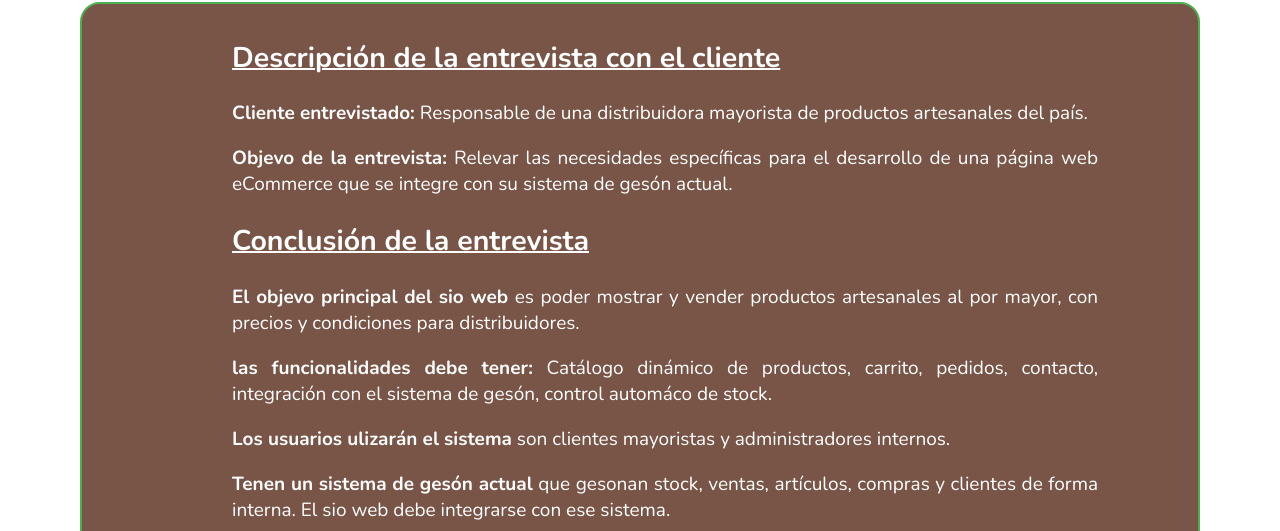
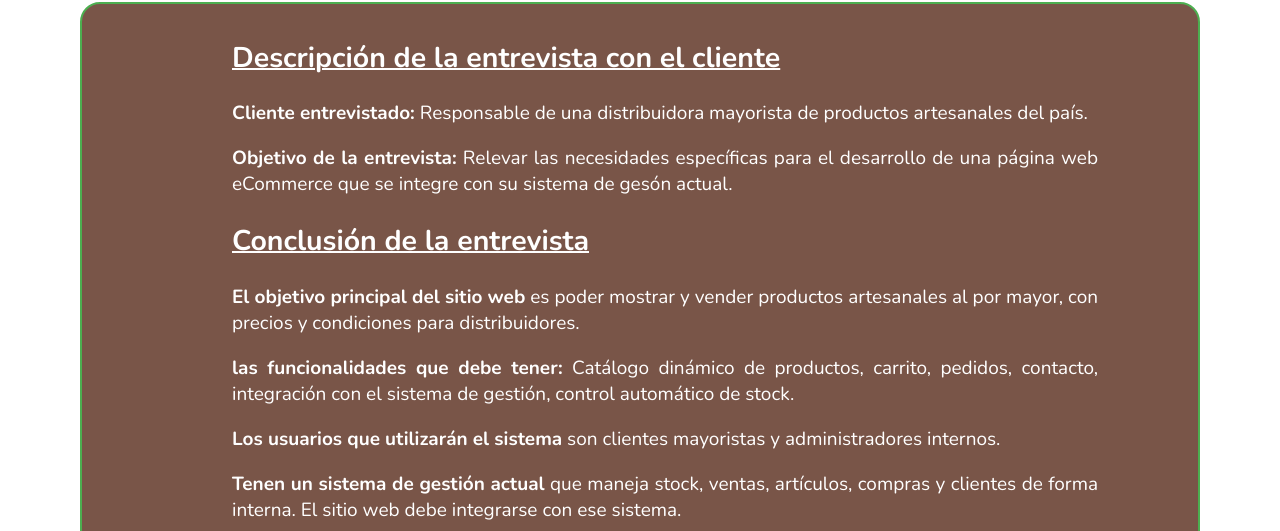
Before and after one commit to MatiasAndresGonzalez/Presupuesto-TierraViva, a plain HTML site: page index.html in a window 1280 px wide. Shown: the part 218-749 px from the top of the page. Drawn offline with nearby package versions, Linux system fonts and the light colour scheme; a web font is replaced by a local one.

Commit message:
ultimo arreglo antes de presentarlo

```diff
--- a/index.html
+++ b/index.html
@@ -39,41 +39,41 @@
                 productos artesanales del país.
             </p>
             <p>
-                <b>Objevo de la entrevista:</b> Relevar las necesidades específicas para el
+                <b>Objetivo de la entrevista:</b> Relevar las necesidades específicas para el
                 desarrollo de una página web eCommerce que se integre con su sistema de
                 gesón actual.
             </p>
             <h2>Conclusión de la entrevista</h2>
             <p>
-                <b>El objevo principal del sio web</b> es poder mostrar y vender productos artesanales al por mayor, con
+                <b>El objetivo principal del sitio web</b> es poder mostrar y vender productos artesanales al por mayor, con
                 precios y
                 condiciones para distribuidores.
             </p>
             <p>
-                <b>las funcionalidades debe tener:</b> Catálogo dinámico de productos, carrito, pedidos, contacto,
+                <b>las funcionalidades que debe tener:</b> Catálogo dinámico de productos, carrito, pedidos, contacto,
                 integración con
-                el sistema de gesón, control automáco de stock.
+                el sistema de gestión, control automático de stock.
             </p>
             <p>
-                <b>Los usuarios ulizarán el sistema</b> son clientes mayoristas y administradores internos.
+                <b>Los usuarios que utilizarán el sistema</b> son clientes mayoristas y administradores internos.
             </p>
             <p>
-                <b>Tenen un sistema de gesón actual</b> que gesonan stock, ventas, artículos, compras y clientes de
+                <b>Tenen un sistema de gestión actual</b> que maneja stock, ventas, artículos, compras y clientes de
                 forma
                 interna.
-                El sio web debe integrarse con ese sistema.
+                El sitio web debe integrarse con ese sistema.
             </p>
             <p>
-                <b>Desean modificar los productos desde</b> el sistema de gesón interno y la web debe reflejar los
+                <b>Desean modificar los productos desde</b> el sistema de gestión interno y la web debe reflejar los
                 cambios
                 automácamente.
             </p>
             <p>
                 Por ahora <b>no requieren pasarela de pagos</b>, solo pedidos online, el pago se coordina por transferencia o
-                fuera del sio.
+                fuera del sitio.
             </p>
             <p>
-                <b>Desean un diseño</b> simple, cálido y profesional, con estéca natural y artesanal.
+                <b>Desean un diseño</b> simple, cálido y profesional, con estética natural y artesanal.
             </p>
 
         </article>
```
